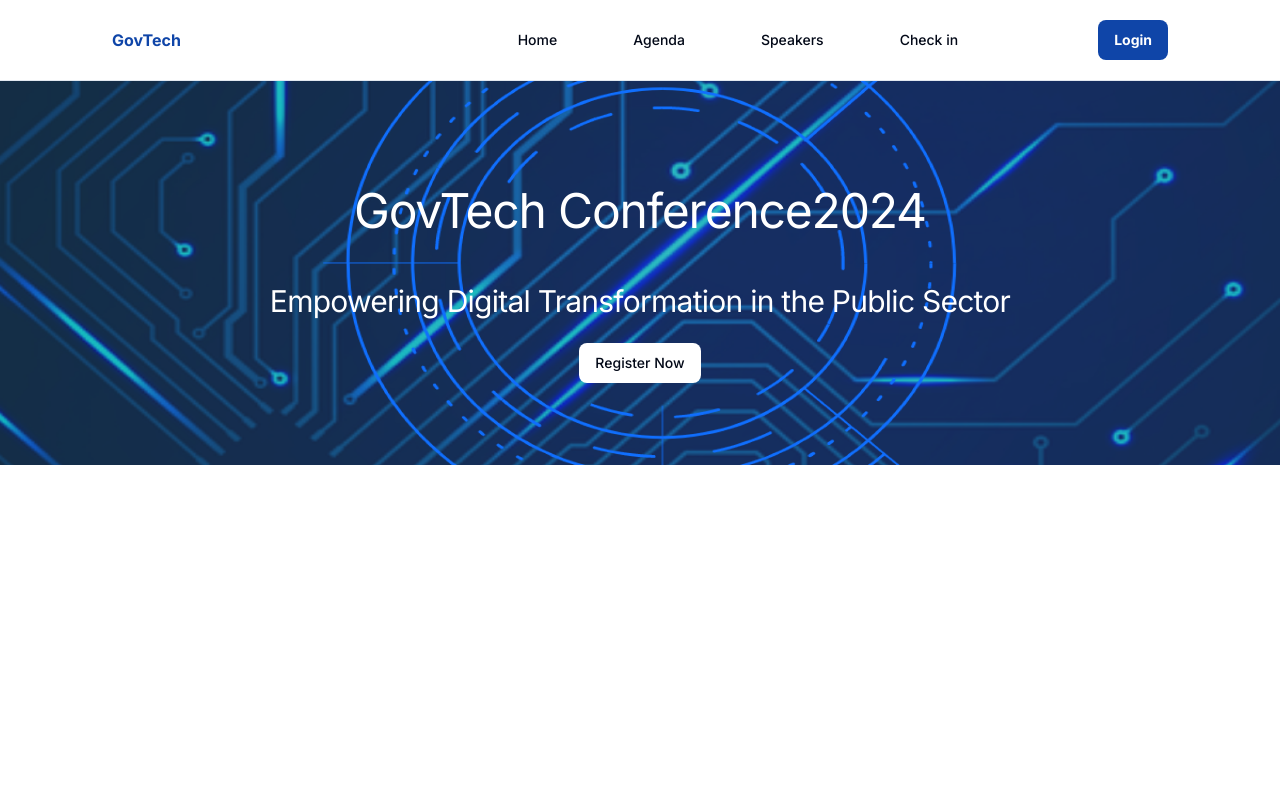
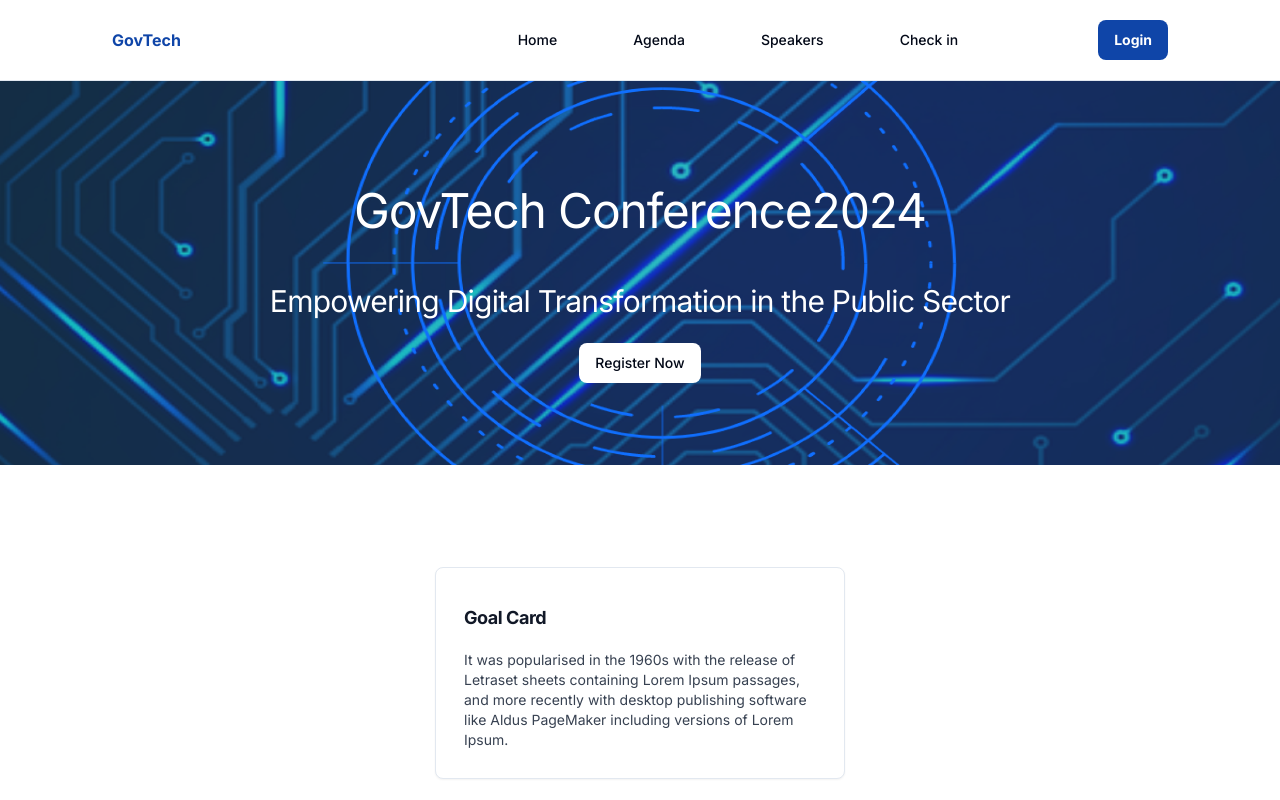
Before and after one commit to MPTCDITR/govtech-website, a Next.js app: page / in a window 1280 px wide. Shown: the top 800 px of the page. Built offline with nearby package versions, Linux system fonts and the light colour scheme.

Commit message:
Implement Goal Card

```diff
--- a/app/page.tsx
+++ b/app/page.tsx
@@ -1,9 +1,12 @@
+import { GoalSection } from "@/components/goal-section";
+
 import HeroSectionHeader from "@/components/homepage/hero-section-header";
 
 export default function Home() {
   return (
     <main className="flex min-h-screen flex-col justify-between ">
       <HeroSectionHeader />
+      <GoalSection />
     </main>
   );
 }
--- /dev/null
+++ b/components/goal-section/index.tsx
@@ -0,0 +1,18 @@
+import { Card, CardDescription, CardHeader, CardTitle } from "../../components/ui/card";
+
+export const GoalSection = () => {
+  return (
+    <Card className="p-3 m-auto">
+      <CardHeader className="h-auto w-96 p-4">
+        <CardTitle className="mt-2 mb-3 font-bold text-gray-900 text-lg tracking-tight dark:text-white">
+          Goal Card
+        </CardTitle>
+        <CardDescription className="line-clamp-5 font-normal text-gray-700 dark:text-gray-400">
+          It was popularised in the 1960s with the release of Letraset sheets containing Lorem
+          Ipsum passages, and more recently with desktop publishing software like Aldus
+          PageMaker including versions of Lorem Ipsum.
+        </CardDescription>
+      </CardHeader>
+    </Card>
+  );
+};
```
